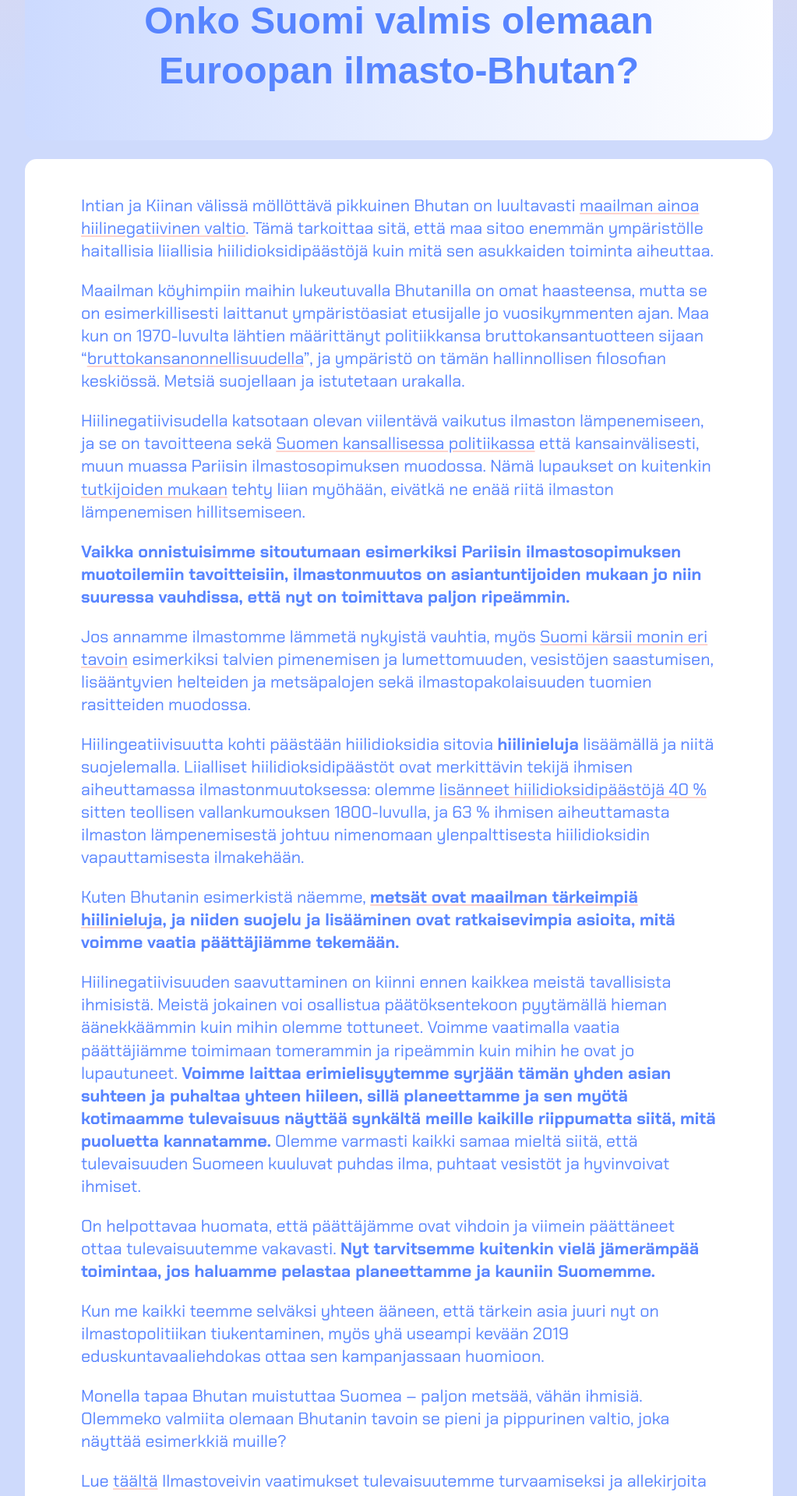
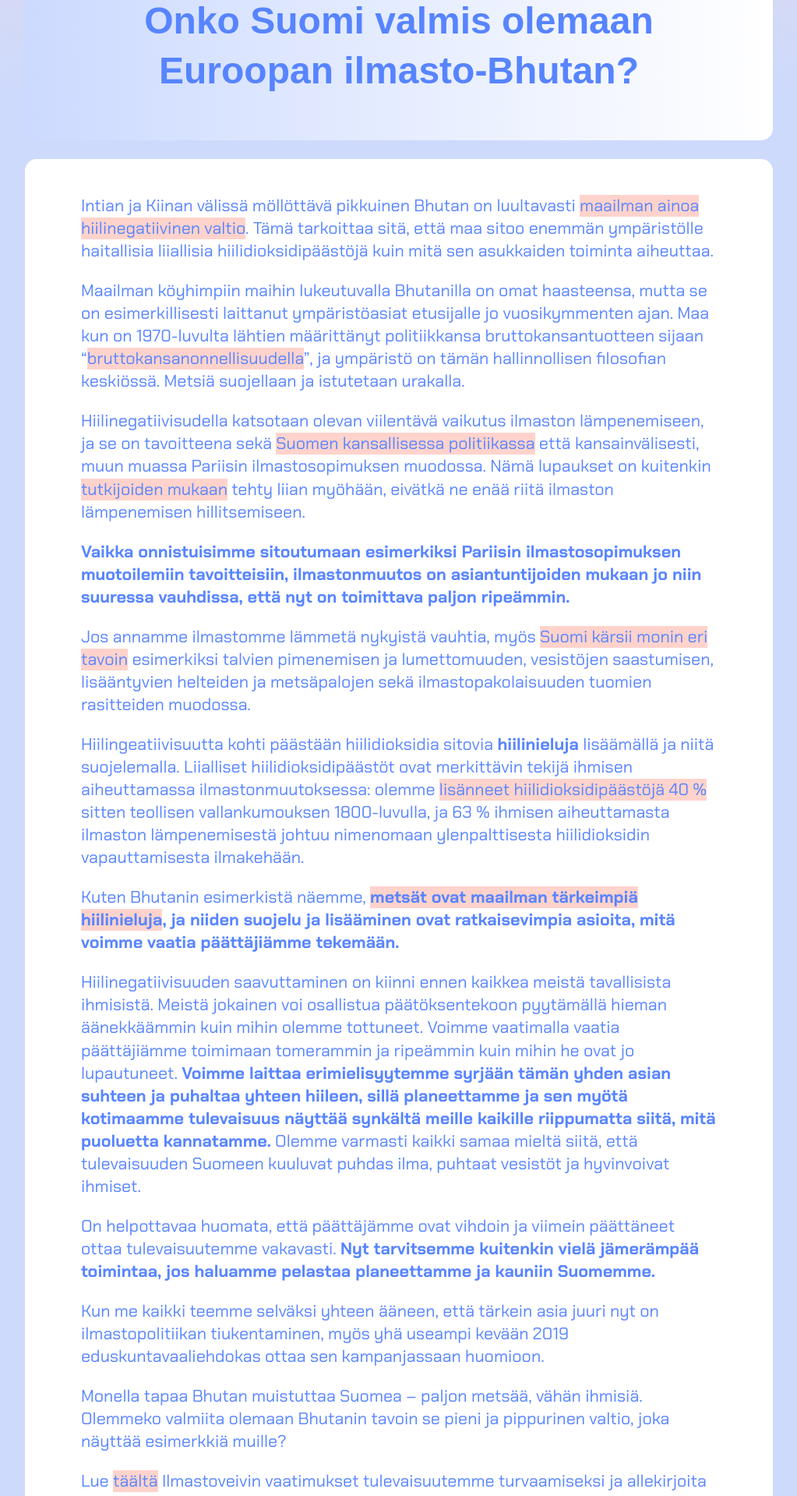
Before and after one commit to ilmastoveivi/ilmastoveivi.github.io, a Jekyll site: the page built from _posts/2019-01-28-suomesta-euroopan-bhutan.md, in a window 1280 px wide. Shown: the part 730-2649 px from the top of the page at 78% size, without its empty margins (128-1151 px from the left). Built offline with Jekyll 4.4.1, drawn with Linux system fonts in a browser that asks for light colours; nearby versions of some CDN libraries; some web fonts are replaced.

Commit message:
reverted links to highlights instead of underlines

```diff
--- a/_sass/main.scss
+++ b/_sass/main.scss
@@ -408,8 +408,7 @@ p {
     font-size: 0.9em;
 
     a {
-      text-decoration: underline solid #FFD3CC;
-      background-color: initial;
+      background-color: #FFD3CC;
       color: $color-text;
     }
   }
```
